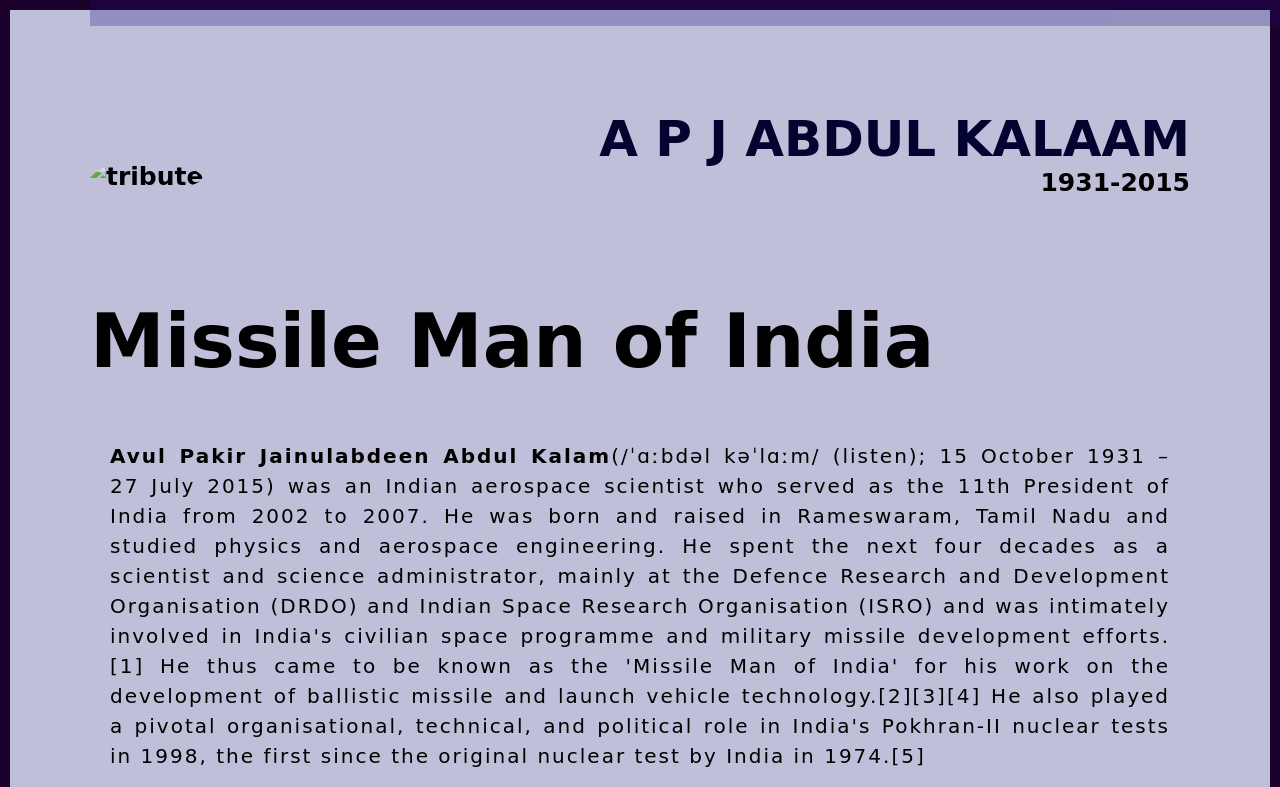
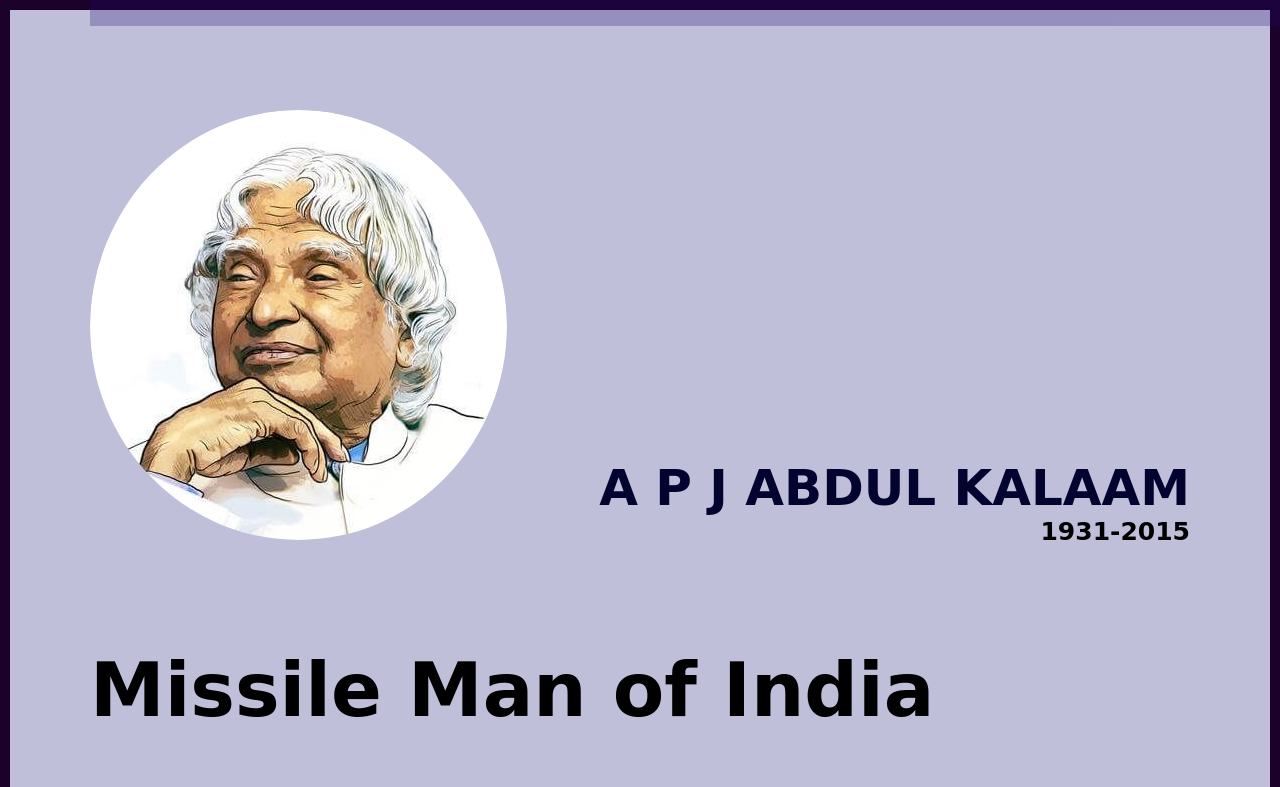
Before and after one commit to VINAYAK9669/TributeSite, a plain HTML site: page index.html in a window 1280 px wide. Shown: the top 787 px of the page. Drawn offline with Linux system fonts and the light colour scheme; a web font is replaced by a local one.

Commit message:
Update index.html

```diff
--- a/index.html
+++ b/index.html
@@ -15,7 +15,7 @@
 	<div class="content">
 		<section class="top-section">
 			<div class="image_container">
-				<img src="images/abdul Kalam Pic.jpg" alt="tribute">
+				<img src="abdul Kalam Pic.jpg" alt="tribute">
 			</div>
 		<div>
 
```
